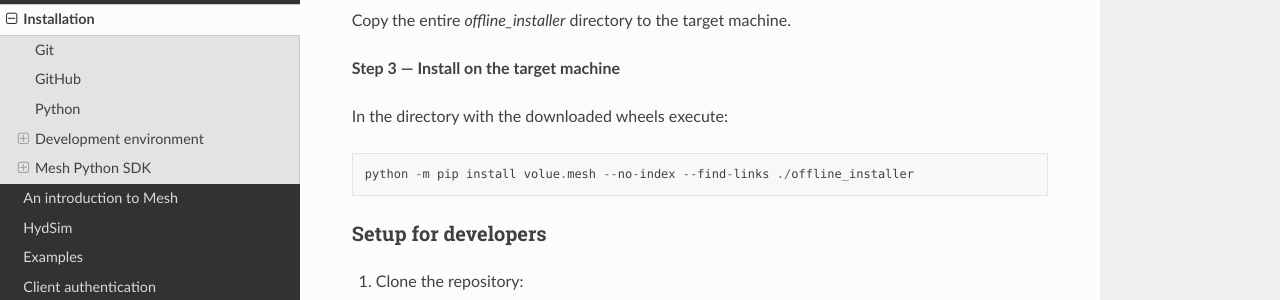
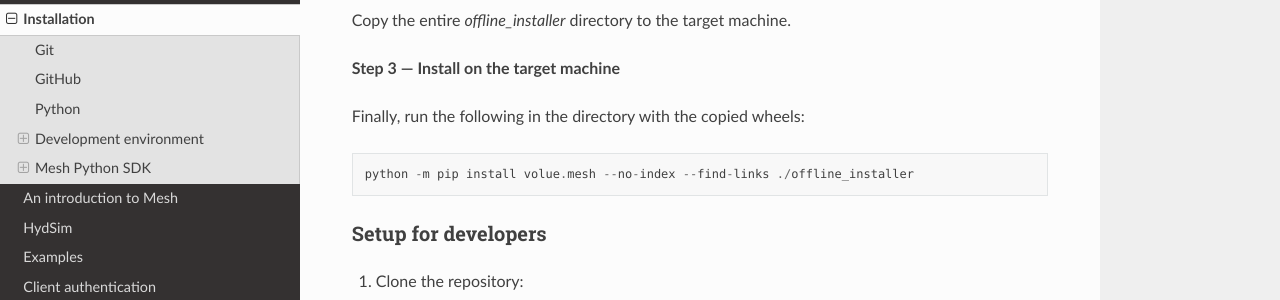
Before and after one commit to Volue-Public/energy-mesh-python, a Sphinx documentation site: the page built from docs/source/installation.rst, in a window 1280 px wide and 900 px high, scrolled down 3110 px. Shown: the part 151-451 px from the top of the window. Built offline with Sphinx 7.4.7 and the Read the Docs theme 3.1.0, drawn with Linux system fonts in a browser that asks for light colours.

Commit message:
Apply review suggestion

```diff
--- a/docs/source/installation.rst
+++ b/docs/source/installation.rst
@@ -138,7 +138,7 @@ Copy the entire `offline_installer` directory to the target machine.
 
 **Step 3 — Install on the target machine**
 
-In the directory with the downloaded wheels execute::
+Finally, run the following in the directory with the copied wheels::
 
     python -m pip install volue.mesh --no-index --find-links ./offline_installer
 
```
